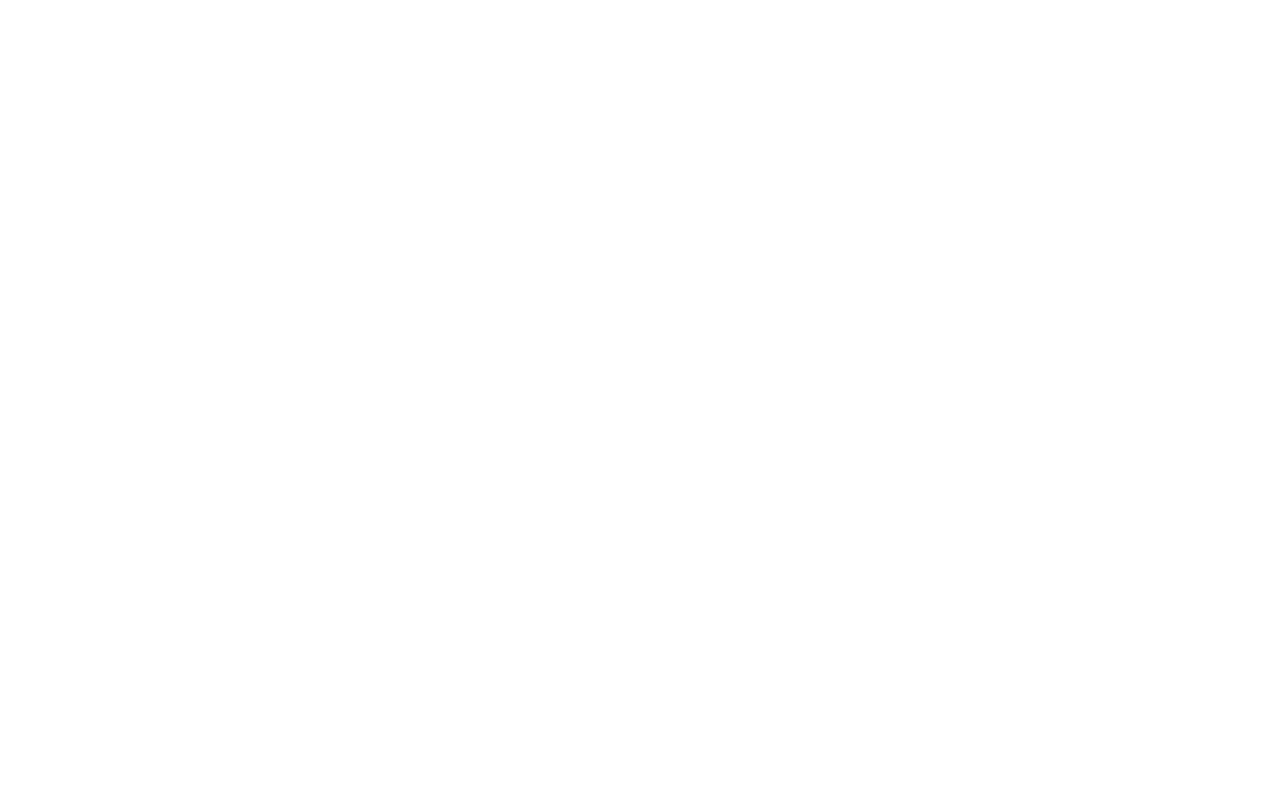
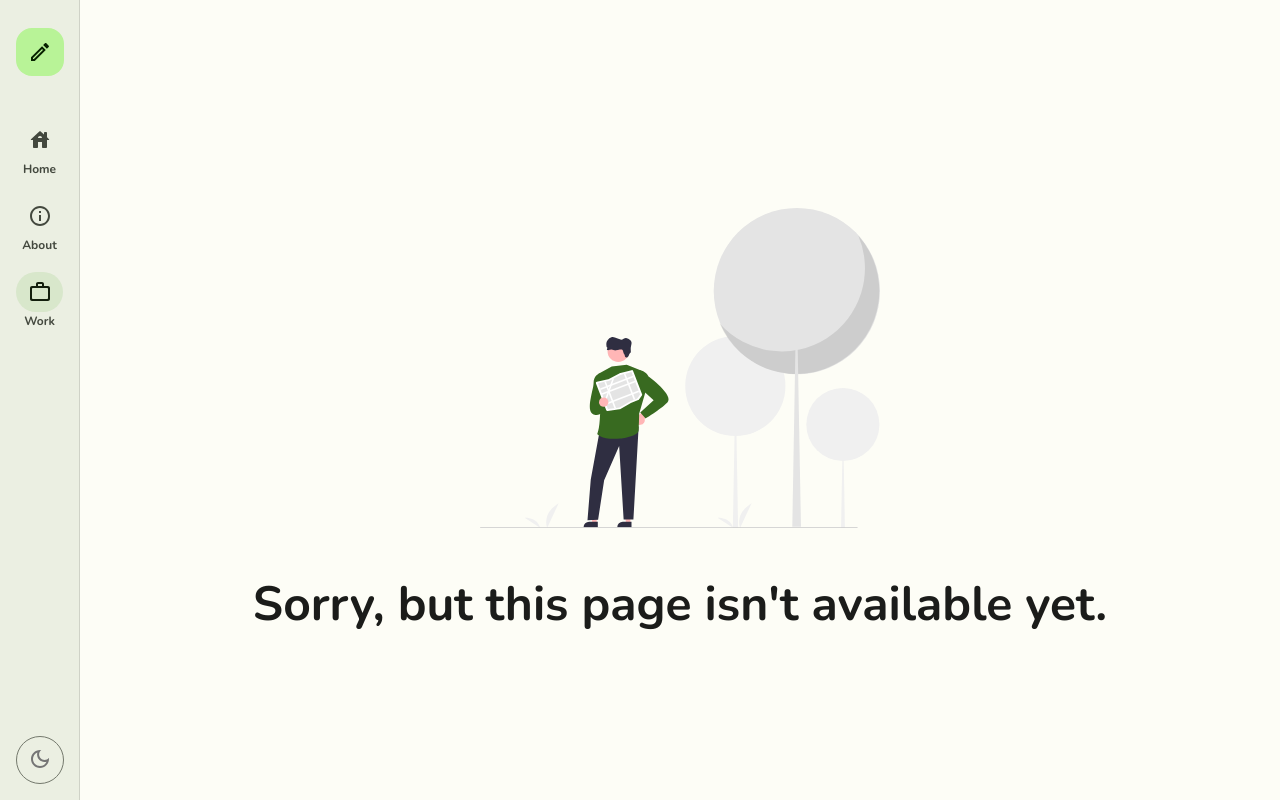
Before and after one commit to Ja-Yao/portfolio-v3, a Next.js app: page /work in a window 1280 px wide. Built offline with nearby package versions, Linux system fonts and the light colour scheme.

Commit message:
Update work route

```diff
--- a/components/Navbar.tsx
+++ b/components/Navbar.tsx
@@ -122,7 +122,7 @@
 
           <ListItem sx={{ display: 'block' }}>
             <Stack direction="column">
-              <Link href="/works">
+              <Link href="/work">
                 <ListItemButton
                   selected={router.asPath === "/work"}
                   sx={{
--- a/pages/work.tsx
+++ b/pages/work.tsx
@@ -1,6 +1,33 @@
+import { Box, Stack, Typography } from "@mui/material";
+import { useTheme } from '@mui/material/styles';
+import { useRouter } from "next/router";
+import Image from "next/image";
+import Navbar from "../components/Navbar";
+import styles from "../styles/Home.module.css";
+
 export default function Work() {
-    return (
-        <>
-        </>
-    )
+  const theme = useTheme();
+  const router = useRouter();
+
+  return (
+    <Box id="404-container" className={styles.container} sx={{ backgroundColor: theme.palette.primary.surface, overflow: "hidden" }}>
+      <Navbar />
+      <Box component={"main"} id="404-content" sx={{ height: "100vh", width: "min(100% - 2rem, 1500px)", marginInline: "auto", placeContent: "center" }} >
+        <Stack direction="column" spacing={1} sx={{ height: "inherit", justifyContent: 'center', alignItems: 'center' }}>
+          <Box
+            display='flex'
+            justifyContent='center'
+            sx={{
+              width: 'min(100% - 2rem, 900px)',
+            }}
+          >
+            <Image quality={90} src={"/undraw_lost.svg"} alt="unDraw image from https://undraw.co/illustrations" placeholder="blur" blurDataURL="/1x1-d9d9d97f.png" width={400} height={400} />
+          </Box>
+          <Typography variant="h3" textAlign="center" sx={{ color: theme.palette.primary.onSurface }}>
+            Sorry, but this page isn't available yet.
+          </Typography>
+        </Stack>
+      </Box>
+    </Box>
+  )
 };
```
Also changed, not shown: public/undraw_lost.svg (added).
